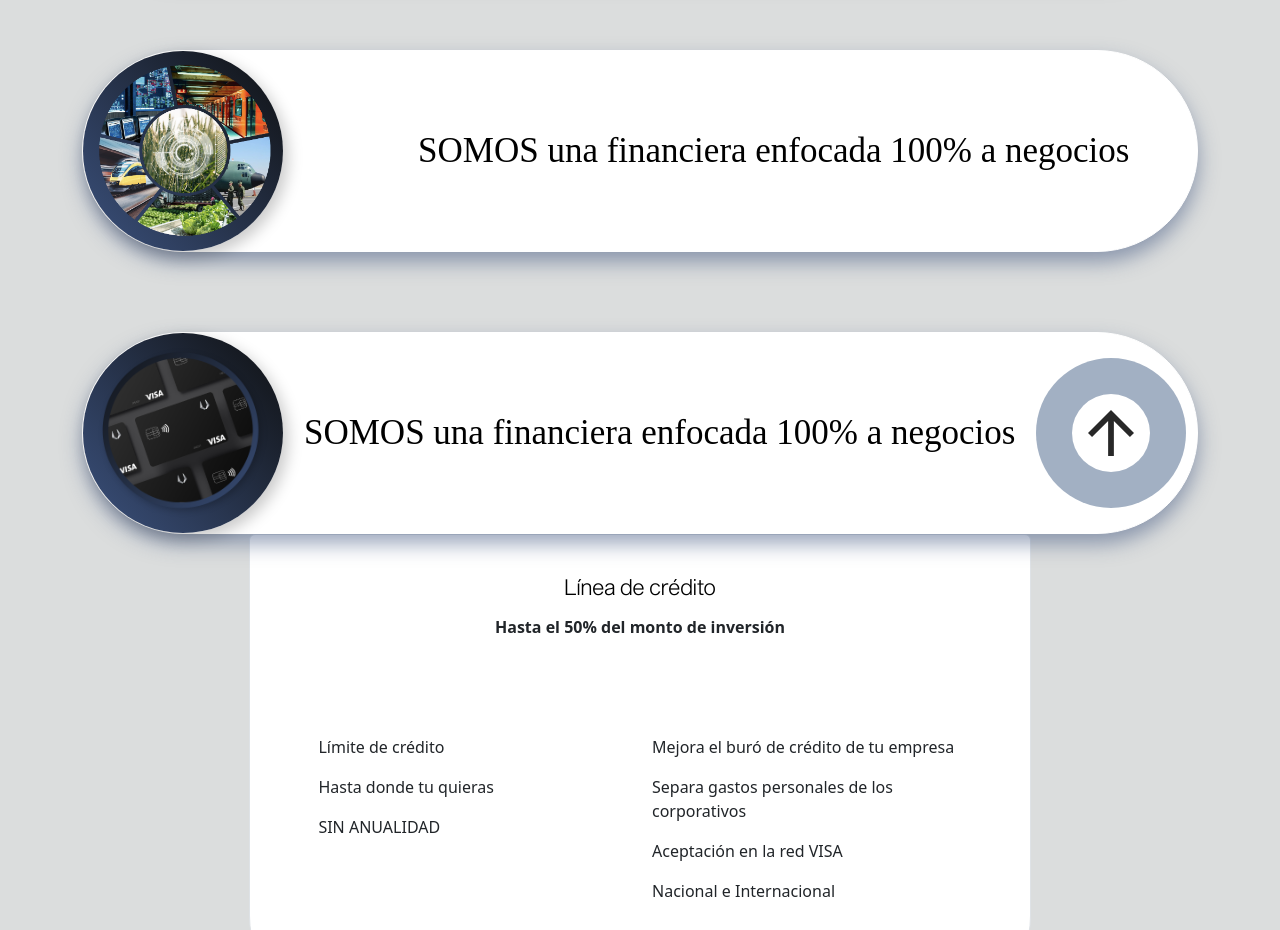
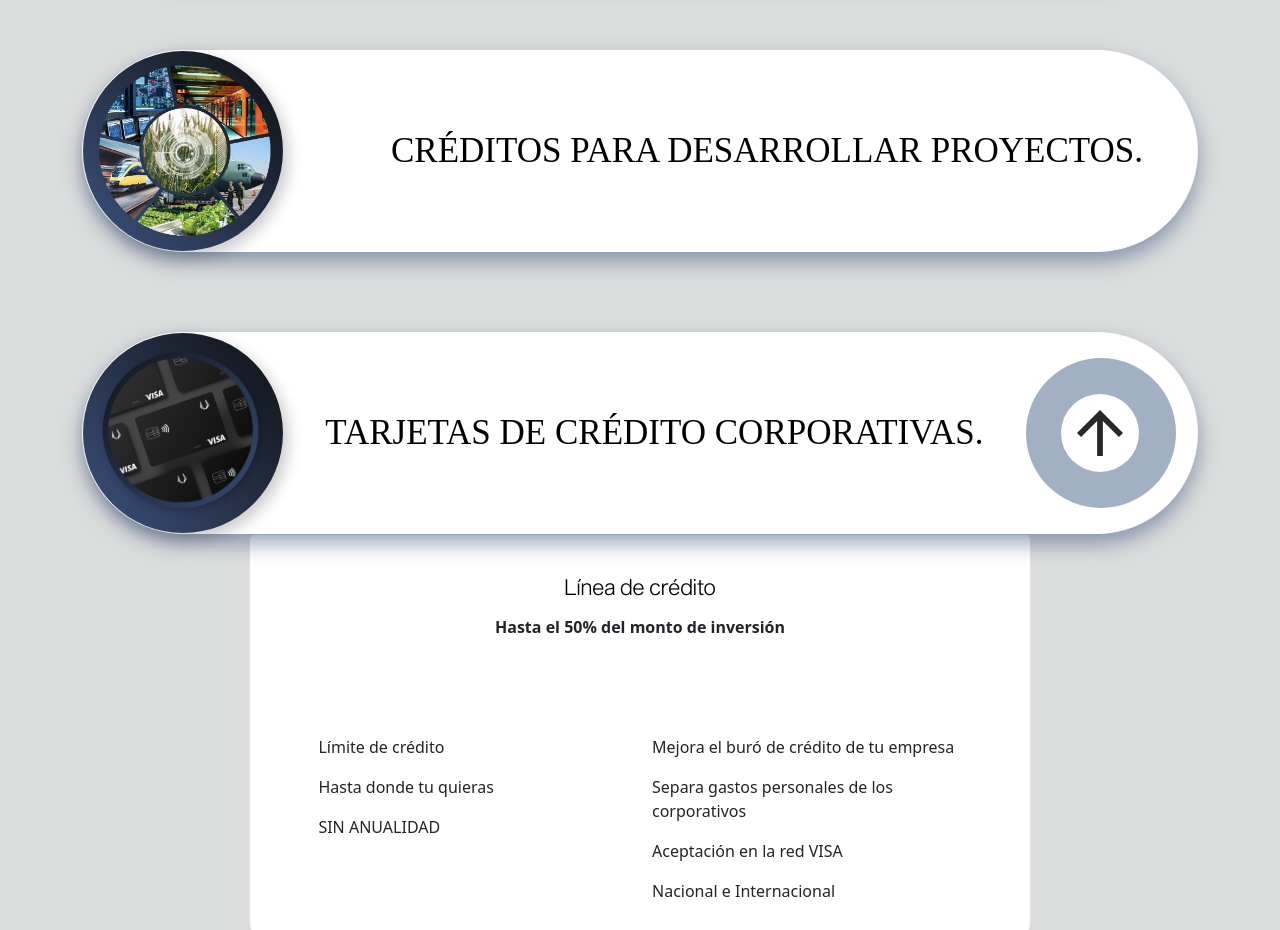
Before and after one commit to doodmx/urbk-us, a plain HTML site: page index.html in a window 1280 px wide. Shown: the part 1980-2910 px from the top of the page. Drawn offline with nearby package versions, Linux system fonts and the light colour scheme; a web font is replaced by a local one.

Commit message:
feat: cambio de textos en index

```diff
--- a/index.html
+++ b/index.html
@@ -125,7 +125,7 @@
                 </div>
                 <div class="col-lg-12 col-md-12 col-sm-12 col-12">
                     <div class="card invert">
-                        <h2>SOMOS una financiera enfocada 100% a negocios</h2>
+                        <h2>CRÉDITOS PARA DESARROLLAR PROYECTOS.</h2>
                         <div class="img">
                             <img src="./img/type_2.png" alt="">
                         </div>
@@ -136,7 +136,7 @@
                         <div class="down">
                             <button class="btn" type="button"  data-bs-toggle="collapse" data-bs-target="#collapseTwo" aria-expanded="true" aria-controls="collapseTwo"></button>
                         </div>
-                        <h2>SOMOS una financiera enfocada 100% a negocios</h2>
+                        <h2>TARJETAS DE CRÉDITO CORPORATIVAS.</h2>
                         <div class="img">
                             <img src="./img/tarjetas.png" alt="" width="100%">
                         </div>
```
